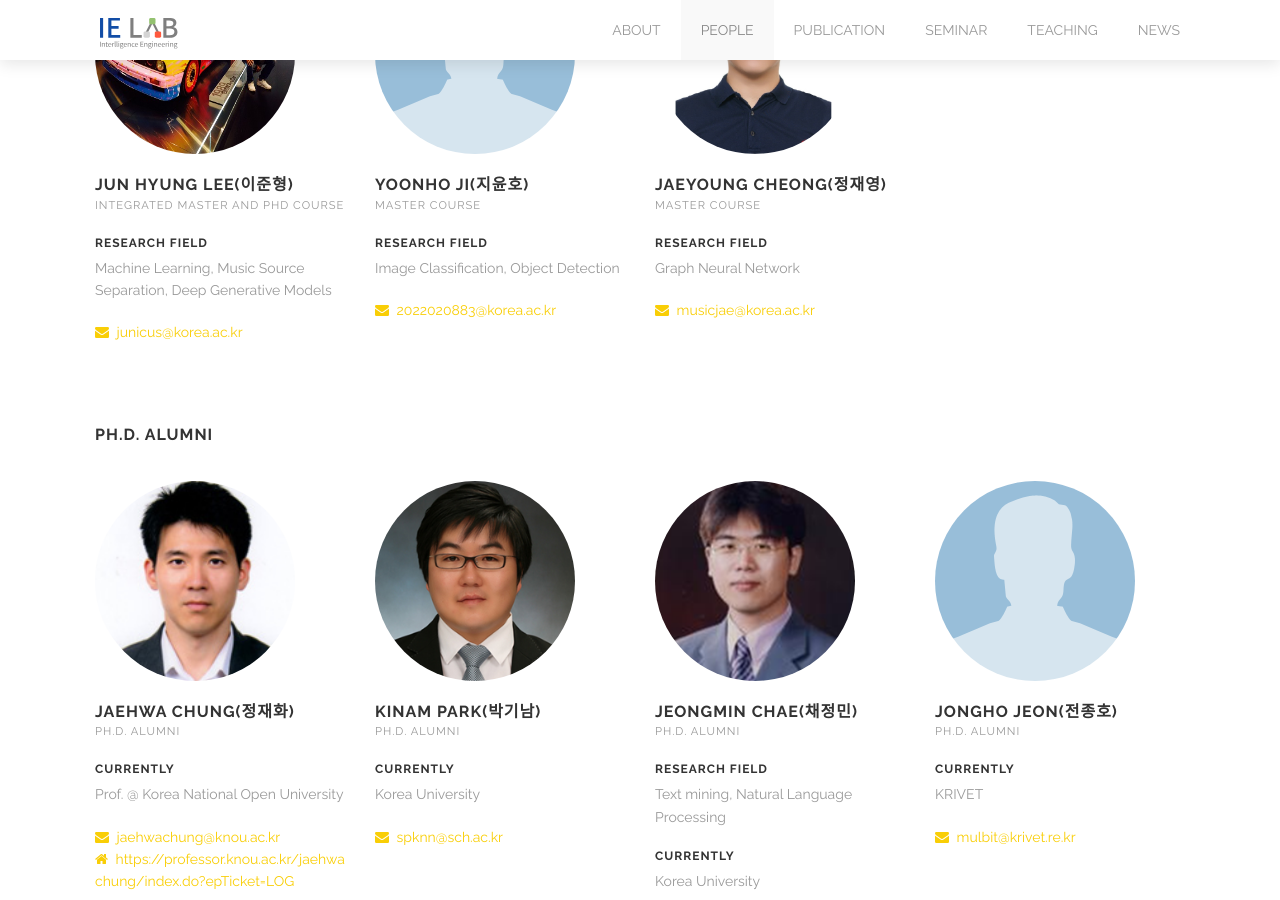
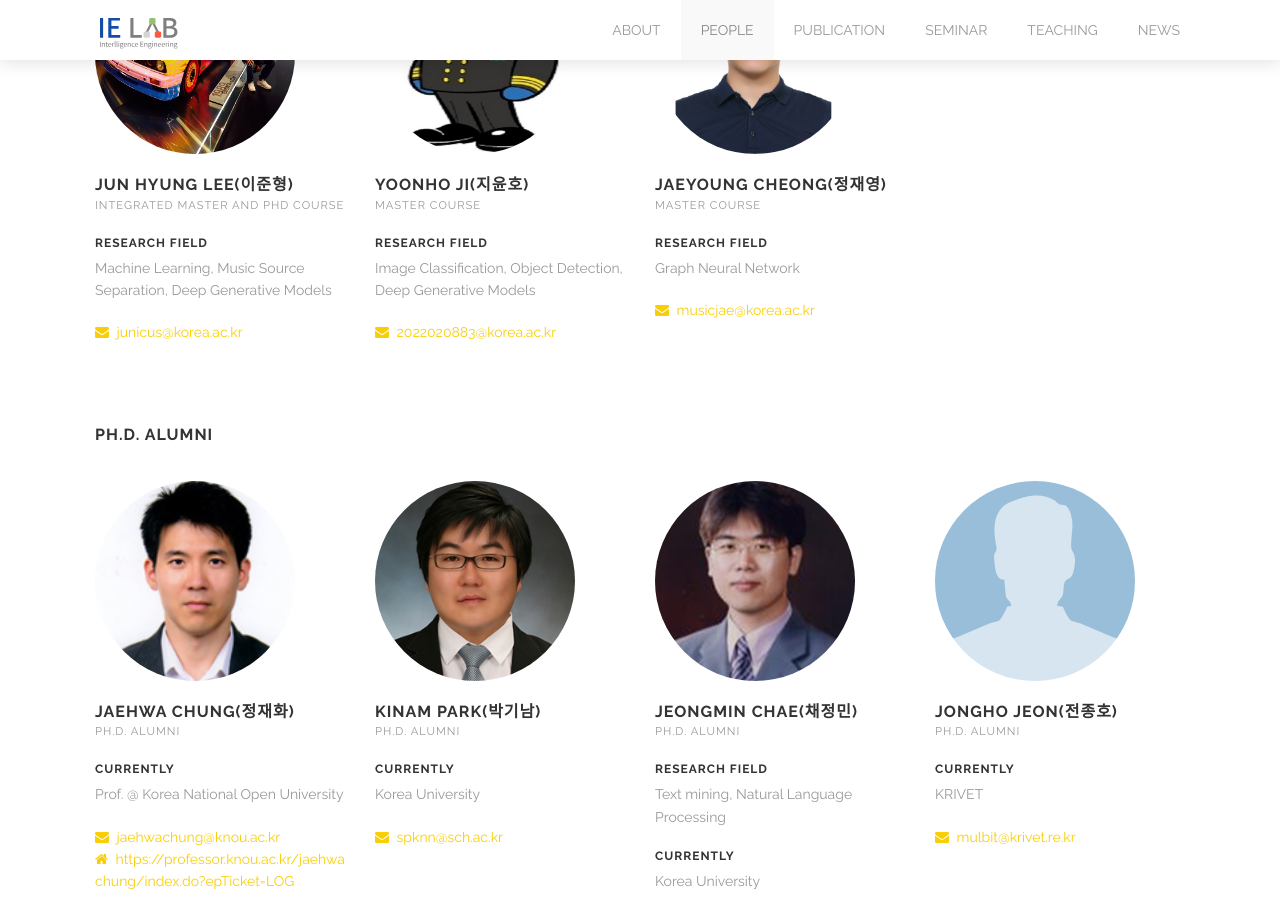
Before and after one commit to kuielab/kuielab.github.io, a Jekyll site: the page built from people.html, in a window 1280 px wide and 900 px high, scrolled down 1434 px. Built offline with Jekyll 4.4.1, drawn with Linux system fonts in a browser that asks for light colours.

Commit message:
Update people.html

```diff
--- a/people.html
+++ b/people.html
@@ -36,8 +36,8 @@ people:
         email: junicus@korea.ac.kr
       - name: Yoonho Ji(지윤호)
         position: Master Course
-        research: Image Classification, Object Detection
-        avatar: images/avatar/noface.png
+        research: Image Classification, Object Detection, Deep Generative Models
+        avatar: images/avatar/whale1.jpg
         email: 2022020883@korea.ac.kr
       - name: Jaeyoung Cheong(정재영)
         position: Master Course
```
